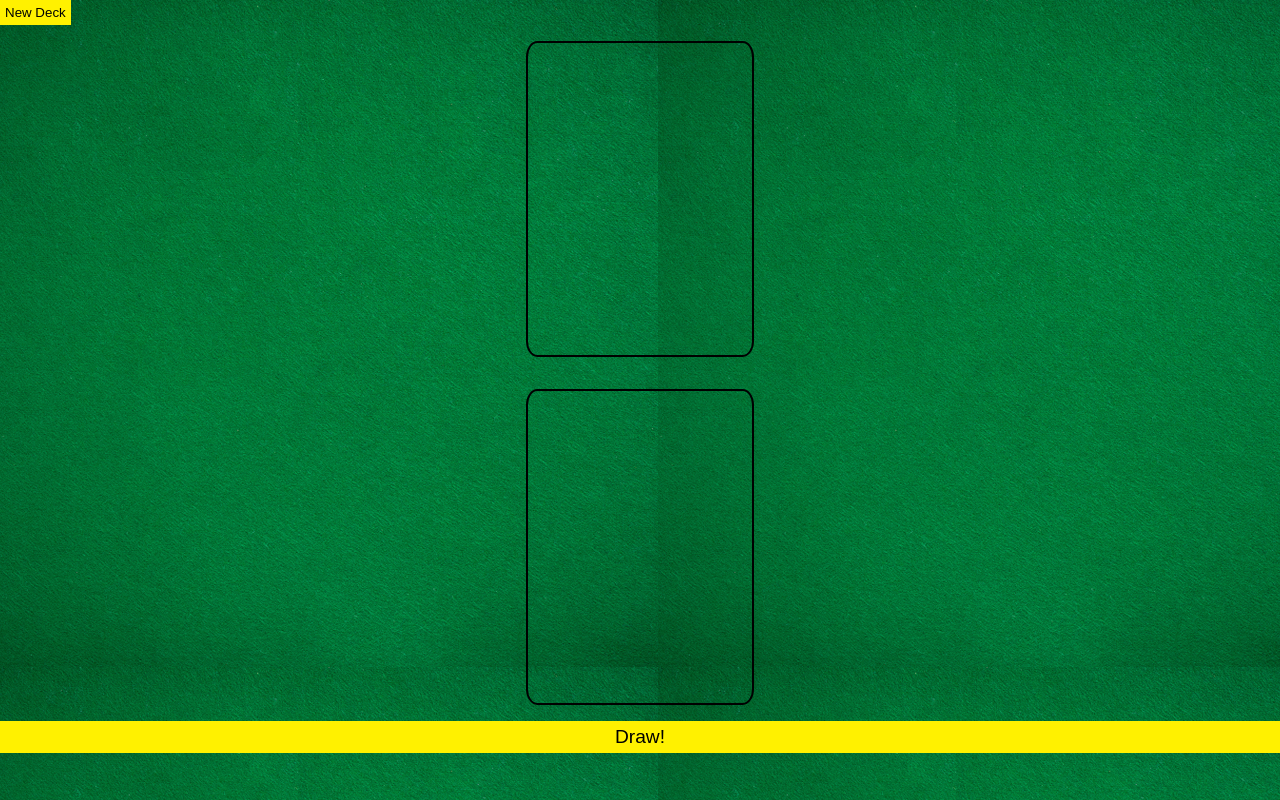
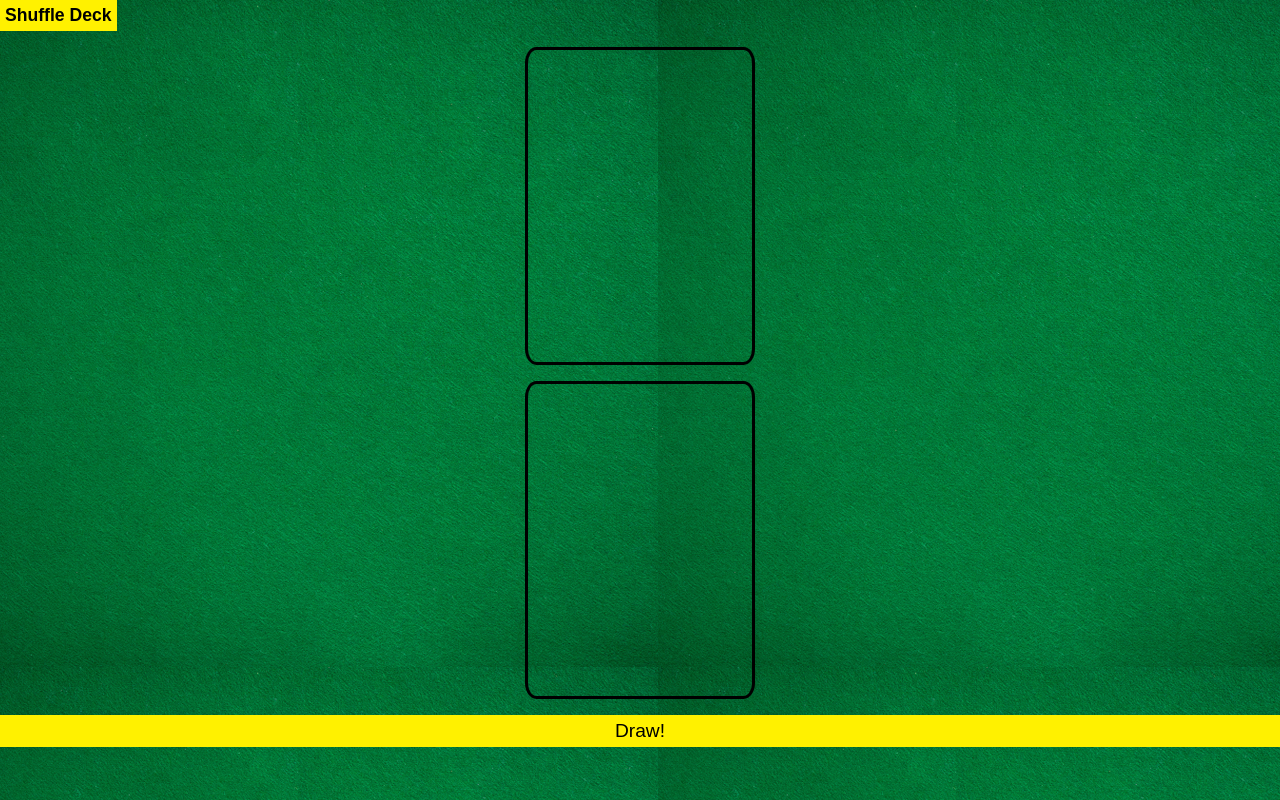
Before and after one commit to mikerobards/war-card-game-async-js, a plain HTML site: page index.html in a window 1280 px wide. Drawn offline with Linux system fonts and the light colour scheme.

Commit message:
add card placeholders

```diff
--- a/index.html
+++ b/index.html
@@ -7,7 +7,7 @@
     <link rel="preconnect" href="https://fonts.googleapis.com" />
     <link rel="preconnect" href="https://fonts.gstatic.com" crossorigin />
     <link
-      href="https://fonts.googleapis.com/css2?family=Exo+2:wght@300&display=swap"
+      href="https://fonts.googleapis.com/css2?family=Exo+2:wght@300&&900display=swap"
       rel="stylesheet"
     />
     <link rel="stylesheet" href="style.css" />
@@ -15,10 +15,12 @@
   </head>
   <body>
     <div class="container">
-      <button id="new-deck">New Deck</button>
-      <div class="card-1"></div>
-      <div class="card-2"></div>
-      <button id="draw-cards" class="draw">Draw!</button>
+      <button id="new-deck">Shuffle Deck</button>
+      <div id="cards">
+        <div class="card-1"></div>
+        <div class="card-2"></div>
+      </div>
+      <button id="draw-cards">Draw!</button>
     </div>
     <script src="index.js"></script>
   </body>
--- a/index.js
+++ b/index.js
@@ -2,7 +2,6 @@ const button = document.getElementById('new-deck')
 const drawBTN = document.getElementById('draw-cards')
 const card1 = document.querySelector('.card-1')
 const card2 = document.querySelector('.card-2')
-
 let deckID = ''
 
 const handleClick = () => {
--- a/style.css
+++ b/style.css
@@ -22,19 +22,24 @@ button {
 button#new-deck {
   align-self: flex-start;
   padding: 5px;
+  font-weight: 900;
+  font-size: 1.1em;
 }
 
-button.draw {
+button#draw-cards {
   font-size: 1.2em;
   padding: 5px;
+}
+
+#cards {
+  align-self: center;
 }
 
 .card-1,
 .card-2 {
   height: 19.5em;
   width: 14em;
-  border: 2px solid black;
-  align-self: center;
+  border: 3px solid black;
   margin: 1em;
   border-radius: 5%;
 }
```
